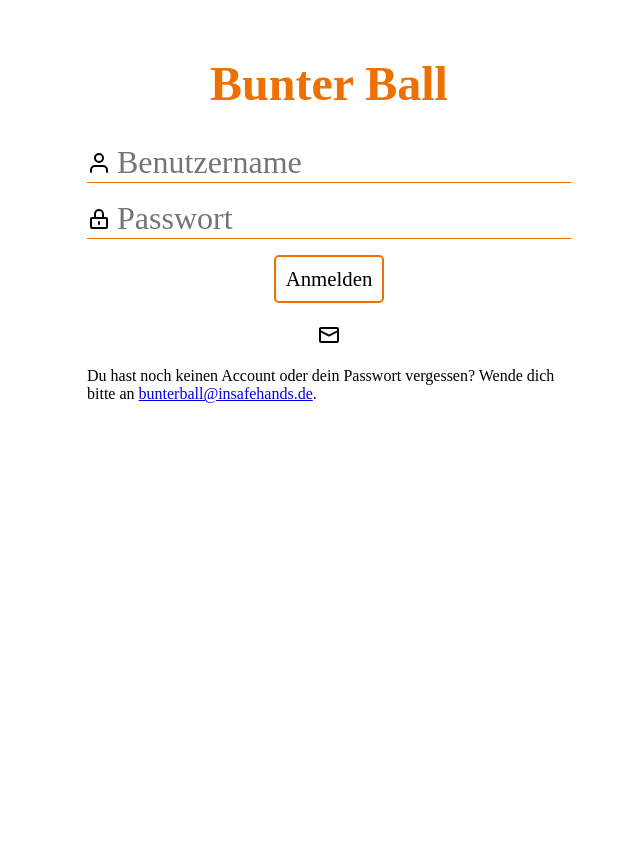
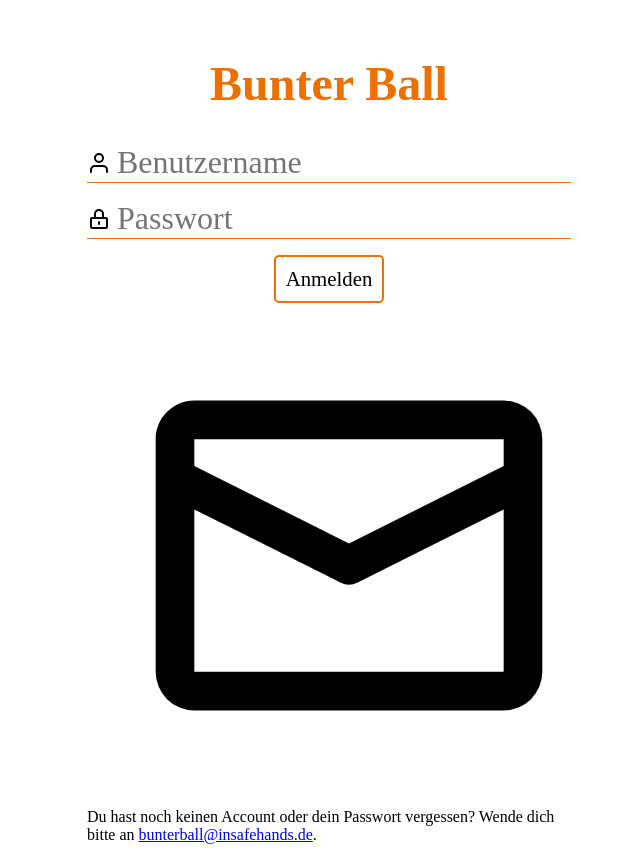
Before and after one commit to digitalfabrik/ish-goalkeeper, a Django app: page /gui/ in a window 1280 px wide. Shown: the whole page, without its empty margins (311-951 px from the left). Before the commit the page ends 403 px from the top, so only its background shows below. Run offline with Django 3.2, Linux system fonts and the light colour scheme; data that the repository does not hold is empty; some web fonts are replaced.

Commit message:
Fix image width

```diff
--- a/src/gui/static/style.css
+++ b/src/gui/static/style.css
@@ -339,6 +339,8 @@ iframe {
 
 .content-item img {
   max-width: 490px !important;
+  width: 96% !important;
+  margin-left: 2%;
 }
 
 table {
```
